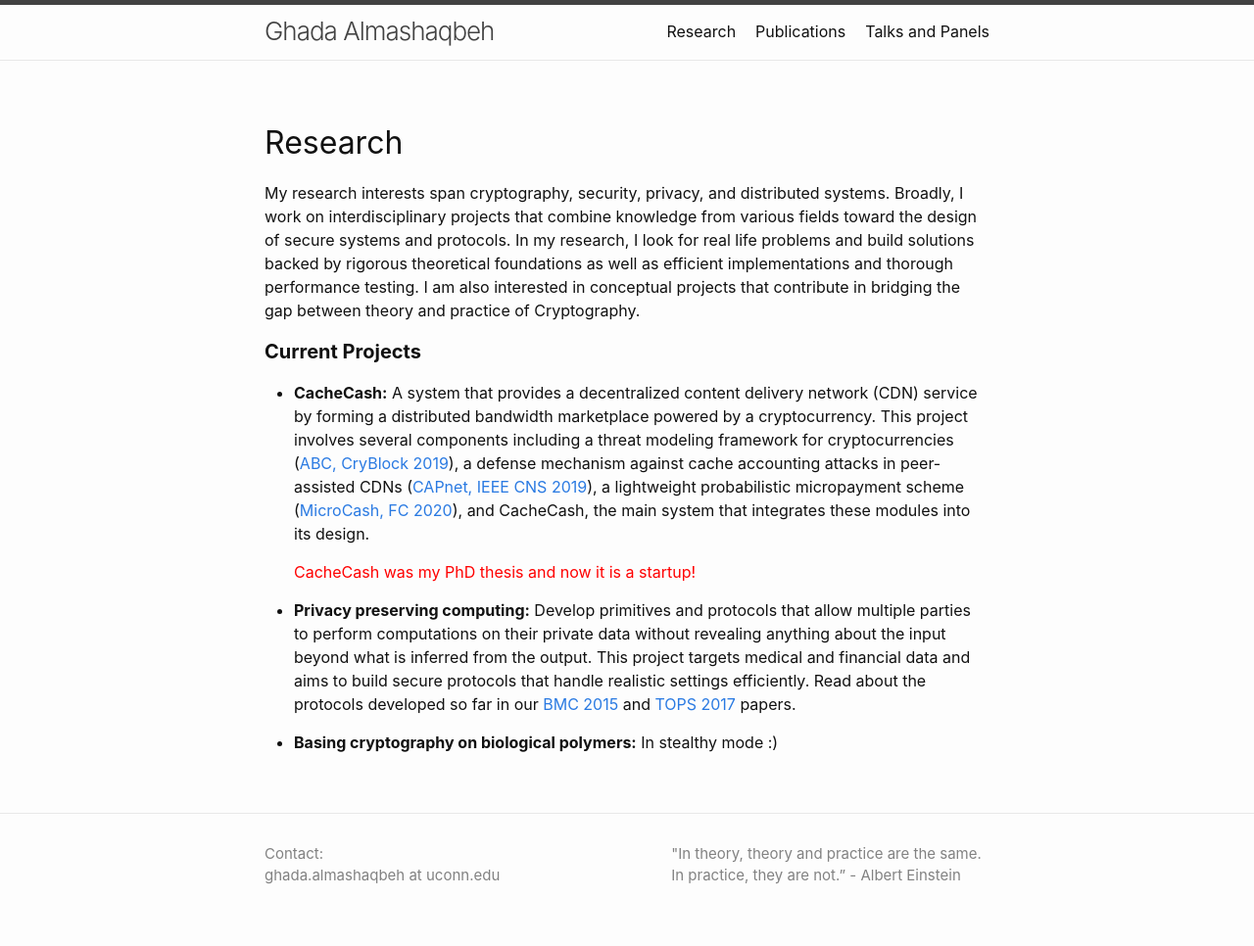
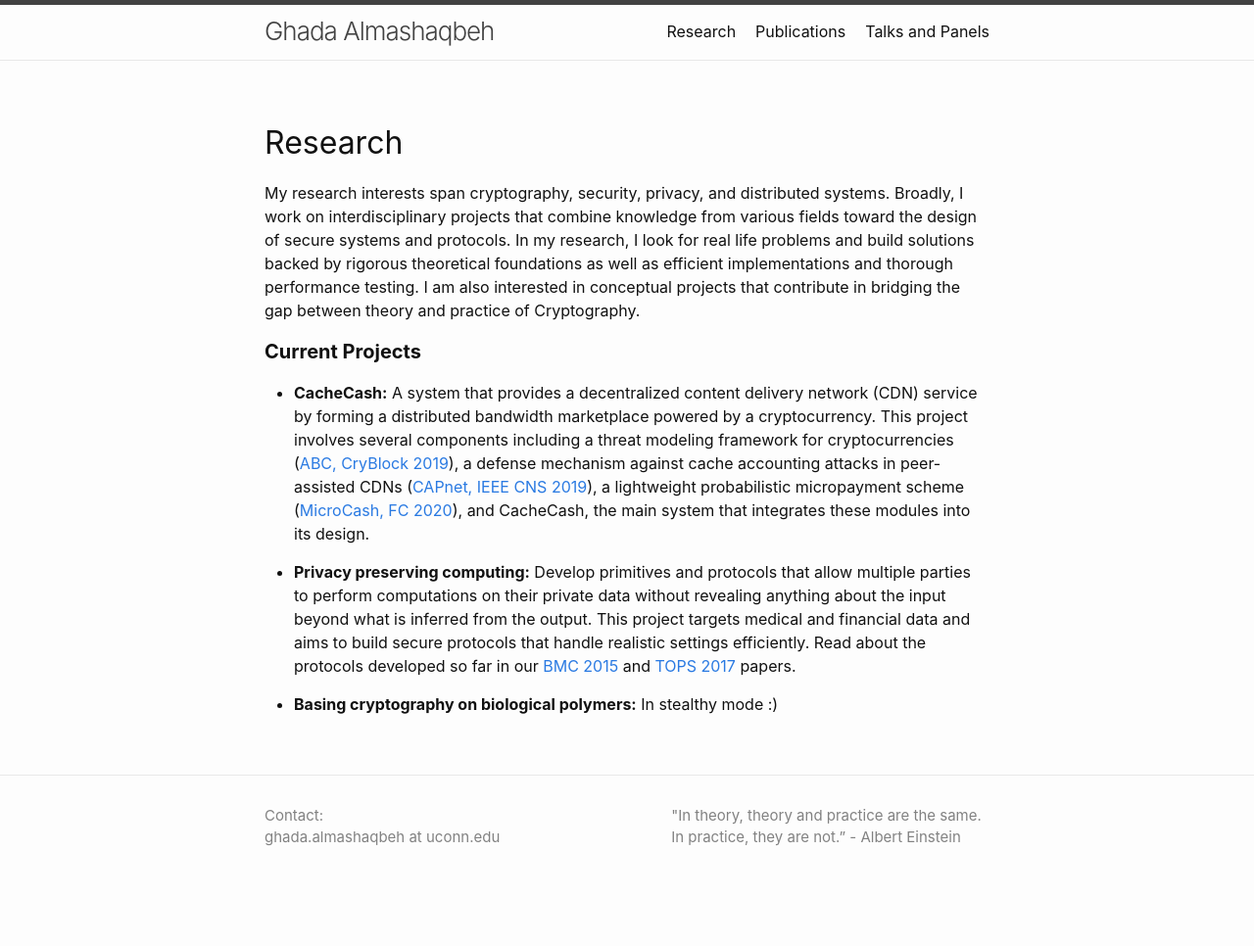
Before and after one commit to GhadaAlmashaqbeh/GhadaAlmashaqbeh.github.io, a Jekyll site: the page built from 01-research.md, in a window 1280 px wide. Shown: the whole page at 98% size. Built offline with Jekyll 4.4.1, drawn with Linux system fonts in a browser that asks for light colours; after the commit the page ends 927 px from its top, so only the background shows below that.

Commit message:
simple fix

```diff
--- a/01-research.md
+++ b/01-research.md
@@ -13,8 +13,6 @@ My research interests span cryptography, security, privacy, and distributed syst
 
 * **CacheCash:** A system that provides a decentralized content delivery network (CDN) service by forming a distributed bandwidth marketplace powered by a cryptocurrency. This project involves several components including a threat modeling framework for cryptocurrencies ([ABC, CryBlock 2019](https://ieeexplore.ieee.org/document/8845101)), a defense mechanism against cache accounting attacks in peer-assisted CDNs ([CAPnet, IEEE CNS 2019](https://ieeexplore.ieee.org/document/8802825)), a lightweight probabilistic micropayment scheme ([MicroCash, FC 2020](https://fc20.ifca.ai/preproceedings/38.pdf)), and CacheCash, the main system that integrates these modules into its design.
 
-  <span style="color: red;">CacheCash was my PhD thesis and now it is a startup!</span>
-
 
 * **Privacy preserving computing:** Develop primitives and protocols that allow multiple parties to perform computations on their private data without revealing anything about the input beyond what is inferred from the output. This project targets medical and financial data and aims to build secure protocols that handle realistic settings efficiently. Read about the protocols developed so far in our [BMC 2015](https://bmcmedinformdecismak.biomedcentral.com/articles/10.1186/1472-6947-15-S5-S4) and [TOPS 2017](https://dl.acm.org/citation.cfm?id=3154600) papers.
 
```
